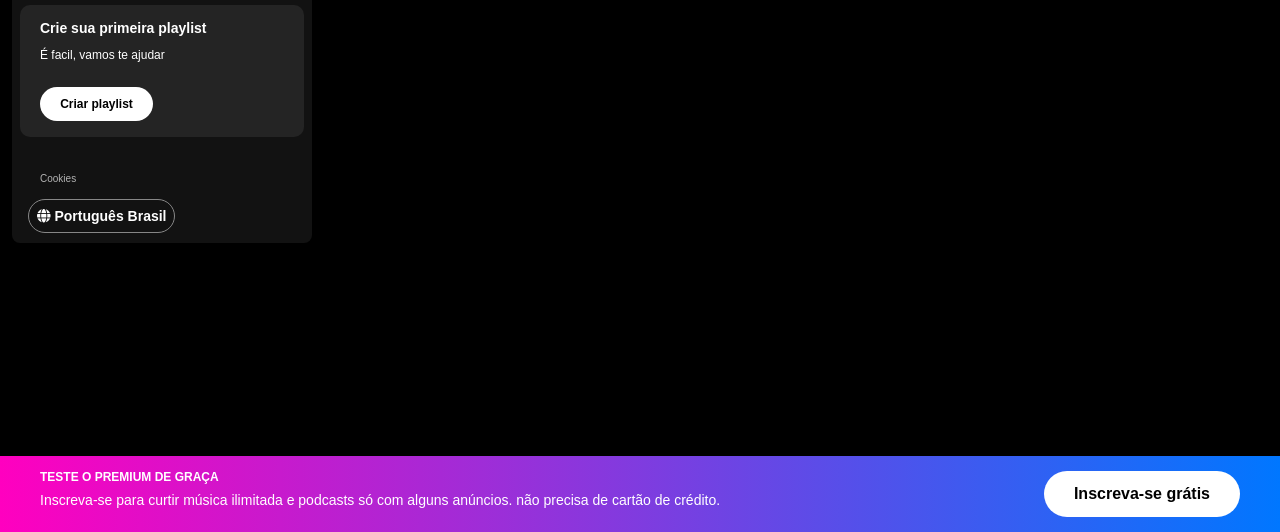
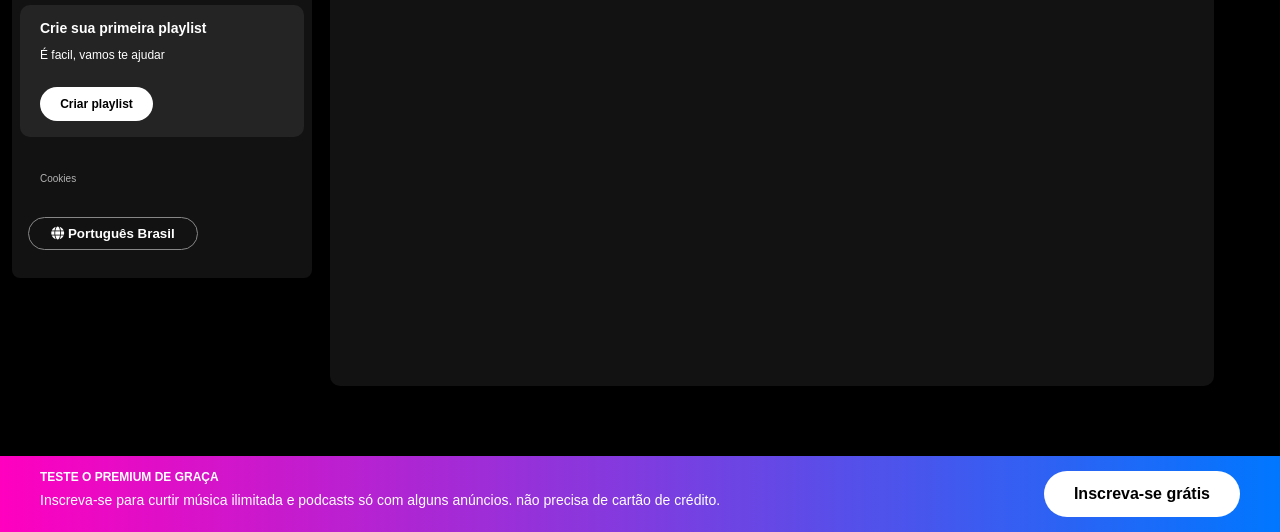
Before and after one commit to teusbonfim/Spotify-Alura, a plain HTML site: page index.html in a window 1280 px wide. Shown: the part 268-800 px from the top of the page. Drawn offline with Linux system fonts and the light colour scheme.

Commit message:
Desafio Aula N° 3 - Erro corrigido

```diff
--- a/index.html
+++ b/index.html
@@ -62,10 +62,10 @@
                 <a href="">Cookies</a>
             </div>
             <div class="languages">
-                <buttom class="languages__button">
+                <button class="languages__button">
                     <span class="fa fa-globe"></span>
                     <span>Português Brasil</span>
-                </buttom>
+                </button>
             </div>
         </div>
     </div>
@@ -102,11 +102,7 @@
                     <button class="subscribe">Inscreva-se</button>
                     <button class="login">Entrar</button>
                 </div>
-        </div>
             </nav>
-        </div>
-    </main>
-
             <div class="playlist-container">
                 <div id="result-playlists">
                     <div class="playlist">
@@ -116,6 +112,12 @@
                 </div>
             </div>
 
+        </div>
+
+    </main>
+
+
+
 
 </body>
 
```
Lines whose indentation alone changed are shown as unchanged.
